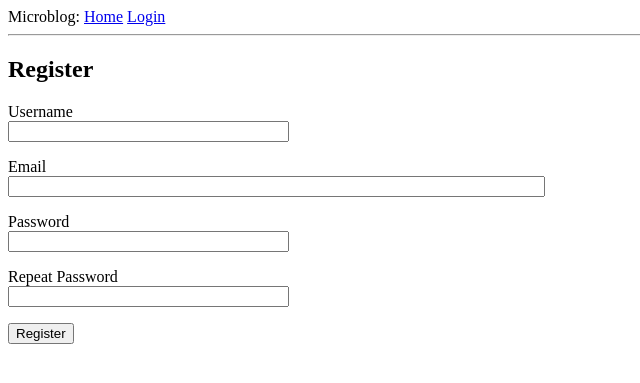
After one commit to mivanchenko/microblog, a Flask app: page /register in a window 1280 px wide. The commit adds this page. Shown: the top 383 px of the page, without its empty margins (0-640 px from the left). Run offline with Flask 2, Linux system fonts and the light colour scheme.

Commit message:
Add user logins / registrations

```diff
--- a/app/__init__.py
+++ b/app/__init__.py
@@ -2,11 +2,13 @@ from flask import Flask
 from config import Config
 from flask_sqlalchemy import SQLAlchemy
 from flask_migrate import Migrate
+from flask_login import LoginManager
 
 app = Flask(__name__)
 app.config.from_object(Config)
 db = SQLAlchemy(app)
 migrate = Migrate(app, db)
+login = LoginManager(app)
+login.login_view = 'login'
 
 from app import routes, models
-#from app import views, models
--- a/app/forms.py
+++ b/app/forms.py
@@ -1,9 +1,27 @@
 from flask_wtf import FlaskForm
 from wtforms import StringField, PasswordField, BooleanField, SubmitField
-from wtforms.validators import DataRequired
+from wtforms.validators import ValidationError, DataRequired, Email, EqualTo
+from app.models import User
 
 class LoginForm(FlaskForm):
     username = StringField('Username', validators=[DataRequired()])
     password = PasswordField('Password', validators=[DataRequired()])
     remember_me = BooleanField('Remember Me')
     submit = SubmitField('Sign In')
+
+class RegistrationForm(FlaskForm):
+    username = StringField('Username', validators=[DataRequired()])
+    email = StringField('Email', validators=[DataRequired(), Email()])
+    password = PasswordField('Password', validators=[DataRequired()])
+    password2 = PasswordField('Repeat Password', validators=[DataRequired(), EqualTo('password')])
+    submit = SubmitField('Register')
+
+    def validate_username(self, username):
+        user = User.query.filter_by(username=username.data).first()
+        if user is not None:
+            raise ValidationError('Please use a different username.')
+
+    def validate_email(self, email):
+        user = User.query.filter_by(email=email.data).first()
+        if user is not None:
+            raise ValidationError('Please use a different email address.')
--- a/app/routes.py
+++ b/app/routes.py
@@ -1,11 +1,14 @@
-from flask import render_template, flash, redirect, url_for
-from app import app
-from app.forms import LoginForm
+from flask import render_template, flash, redirect, url_for, request
+from app import app, db
+from app.forms import LoginForm, RegistrationForm
+from flask_login import current_user, login_user, logout_user, login_required
+from app.models import User
+from werkzeug.urls import url_parse
 
 @app.route('/')
 @app.route('/index')
+@login_required
 def index():
-    user = {'username': 'Miguel'}
     posts = [
         {
             'author': {'username': 'John'},
@@ -16,12 +19,40 @@ def index():
             'body': 'The Avengers movie was so cool!'
         }
     ]
-    return render_template('index.html', title='Home', user=user, posts=posts)
+    return render_template('index.html', title='Home', posts=posts)
 
 @app.route('/login', methods=['GET', 'POST'])
 def login():
+    if current_user.is_authenticated:
+        return redirect(url_for('index'))
     form = LoginForm()
     if form.validate_on_submit():
-        flash(f'Login requested for user {form.username.data}, remember_me={form.remember_me.data}')
-        return redirect(url_for('index'))
+        user = User.query.filter_by(username=form.username.data).first()
+        if user is None or not user.check_password(form.password.data):
+            flash('Invalid username or password')
+            redirect(url_for('login'))
+        login_user(user, remember=form.remember_me.data)
+        next_page = request.args.get('next')
+        if not next_page or url_parse(next_page).netloc != '':
+            next_page = url_for('index')
+        return redirect(next_page)
     return render_template('login.html', title='Sign In', form=form)
+
+@app.route('/logout')
+def logout():
+    logout_user()
+    return redirect(url_for('index'))
+
+@app.route('/register', methods=['GET', 'POST'])
+def register():
+    if current_user.is_authenticated:
+        return redirect(url_for('/index'))
+    form = RegistrationForm()
+    if form.validate_on_submit():
+        user = User(username=form.username.data, email=form.email.data)
+        user.set_password(form.password.data)
+        db.session.add(user)
+        db.session.commit()
+        flash('Congratulations, you are now a registered user!')
+        return redirect(url_for('login'))
+    return render_template('register.html', title='Register', form=form)
--- a/app/templates/base.html
+++ b/app/templates/base.html
@@ -10,7 +10,11 @@
     <div>
         Microblog:
         <a href="{{ url_for('index') }}">Home</a>
+        {% if current_user.is_anonymous %}
         <a href="{{ url_for('login') }}">Login</a>
+        {% else %}
+        <a href="{{ url_for('logout') }}">Logout</a>
+        {% endif %}
     </div>
     <hr>
     {% with messages = get_flashed_messages() %}
--- a/app/templates/index.html
+++ b/app/templates/index.html
@@ -1,6 +1,6 @@
 {% extends "base.html" %}
 {% block content %}
-      <h1>Hi, {{ user.username }}!</h1>
+      <h1>Hi, {{ current_user.username }}!</h1>
       {% for post in posts %}
       <div><p>{{ post.author.username }} says: <b>{{ post.body }}</b></p></div>
       {% endfor %}
--- /dev/null
+++ b/app/templates/register.html
@@ -0,0 +1,37 @@
+{% extends "base.html" %}
+
+{% block content %}
+    <h2>Register</h2>
+    <form action="" method="post">
+        {{ form.hidden_tag() }}
+        <p>
+            {{ form.username.label }}<br>
+            {{ form.username(size=32) }}<br>
+            {% for error in form.username.errors %}
+            <span style="color: red;">[{{ error }}]</span>
+            {% endfor %}
+        </p>
+        <p>
+            {{ form.email.label }}<br>
+            {{ form.email(size=64) }}<br>
+            {% for error in form.email.errors %}
+            <span style="color: red;">[{{ error }}]</span>
+            {% endfor %}
+        </p>
+        <p>
+            {{ form.password.label }}<br>
+            {{ form.password(size=32) }}<br>
+            {% for error in form.password.errors %}
+            <span style="color: red;">[{{ error }}]</span>
+            {% endfor %}
+        </p>
+        <p>
+            {{ form.password2.label }}<br>
+            {{ form.password2(size=32) }}<br>
+            {% for error in form.password2.errors %}
+            <span style="color: red;">[{{ error }}]</span>
+            {% endfor %}
+        </p>
+        <p>{{ form.submit() }}</p>
+    </form>
+{% endblock %}
```
Also changed, not shown: app/models.py (+14 -2 lines), app/templates/login.html (+1 -15 lines), 1 other file.
